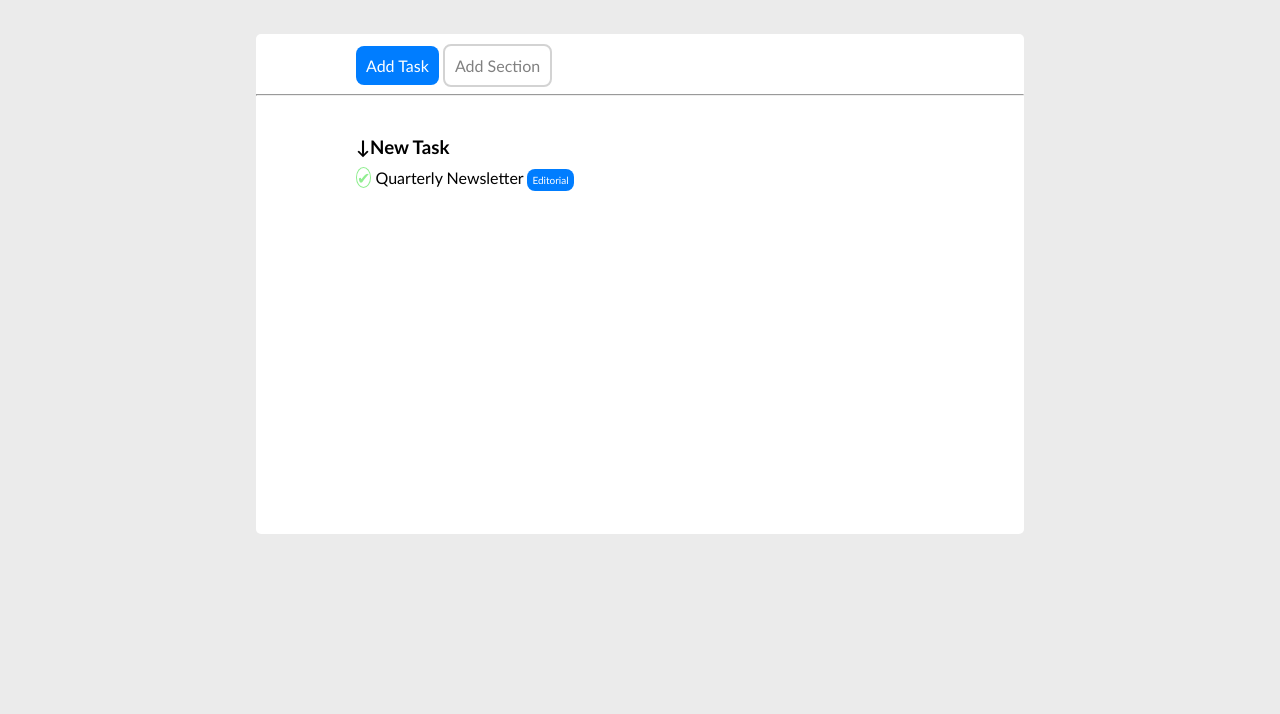
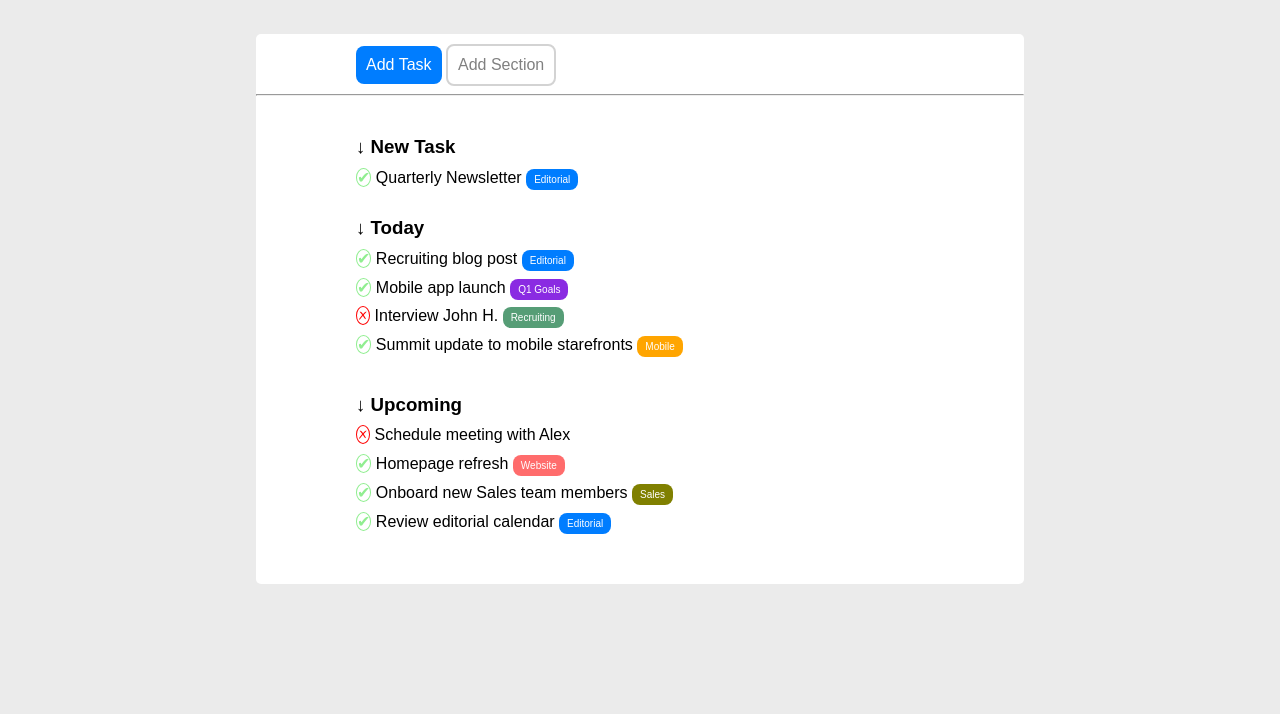
Before and after one commit to DanieleBernassola/html-css-toboolist, a plain HTML site: page index.html in a window 1280 px wide. Shown: the part 86-800 px from the top of the page. Drawn offline with Linux system fonts and the light colour scheme.

Commit message:
[UPD] Added last tasks [ESERCIZIO FINITO]

```diff
--- a/css/style.css
+++ b/css/style.css
@@ -6,7 +6,7 @@
 
 body{
     background-color: rgb(235, 235, 235);
-    font-family: 'Gill Sans', 'Gill Sans MT', Calibri, 'Trebuchet MS', sans-serif;
+    font-family:Arial, Helvetica, sans-serif;
 }
 /* INIZIO HEADER */
 header{
@@ -30,7 +30,7 @@ header{
 .container{
     background-color: white;
     width: 60%;
-    height: 500px;
+    height: 550px;
     margin: 0 auto;
     border-radius: 5px;
 }
@@ -69,7 +69,7 @@ header{
 }
 
 .item{
-    margin-bottom: 20px 0;
+    padding-bottom: 30px;
 }
 
 .tasks{
@@ -84,7 +84,7 @@ header{
 
 .sector{
     border-radius: 8px;
-    padding: 5px;
+    padding: 5px 8px;
     font-size: 10px;
     color: white;
 }
@@ -92,3 +92,34 @@ header{
 .editorial{
     background-color: rgb(0, 125, 255);
 }
+
+.margin-bottom{
+    margin-bottom: 10px;
+}
+
+.q1{
+    background-color: blueviolet;
+}
+
+.mark{
+    color: red;
+    border: 1px solid red;
+    border-radius: 50%;
+}
+
+.recruiting{
+    background-color: rgb(86, 157, 118);
+}
+
+.mobile{
+    background-color: orange;
+}
+
+.website{
+    background-color: rgb(255, 108, 108);
+}
+
+.sales{
+    background-color: olive;
+}
+/* FINE TASK */
--- a/index.html
+++ b/index.html
@@ -29,12 +29,26 @@
                 <div class="list">
                     <ul>
                         <li class="item">
-                            <h3 class="tasks">&darr;New Task</h3>
+                            <h3 class="tasks">&darr; New Task</h3>
                             <p><span class="tick">&#10004;</span> Quarterly Newsletter <span class="sector editorial">Editorial</span></p>
-                            <!-- &#128500; -->
+                        </li>
+                        <li class="item">
+                            <h3 class="tasks">&darr; Today</h3>
+                            <p class="margin-bottom"><span class="tick">&#10004;</span> Recruiting blog post <span class="sector editorial">Editorial</span></p>
+                            <p class="margin-bottom"><span class="tick">&#10004;</span> Mobile app launch <span class="sector q1">Q1 Goals</span></p>
+                            <p class="margin-bottom"><span class="mark">&#128500;</span> Interview John H. <span class="sector recruiting">Recruiting</span></p>
+                            <p class="margin-bottom"><span class="tick">&#10004;</span> Summit update to mobile starefronts <span class="sector mobile">Mobile</span></p>
+                        </li>
+                        <li class="item">
+                            <h3 class="tasks">&darr; Upcoming</h3>
+                            <p class="margin-bottom"><span class="mark">&#128500;</span> Schedule meeting with Alex</p>
+                            <p class="margin-bottom"><span class="tick">&#10004;</span> Homepage refresh <span class="sector website">Website</span></p>
+                            <p class="margin-bottom"><span class="tick">&#10004;</span> Onboard new Sales team members <span class="sector sales">Sales</span></p>
+                            <p class="margin-bottom"><span class="tick">&#10004;</span> Review editorial calendar <span class="sector editorial">Editorial</span></p>
                         </li>
                     </ul>
                 </div>
+
             </div>
         </main>
     </body>
```
